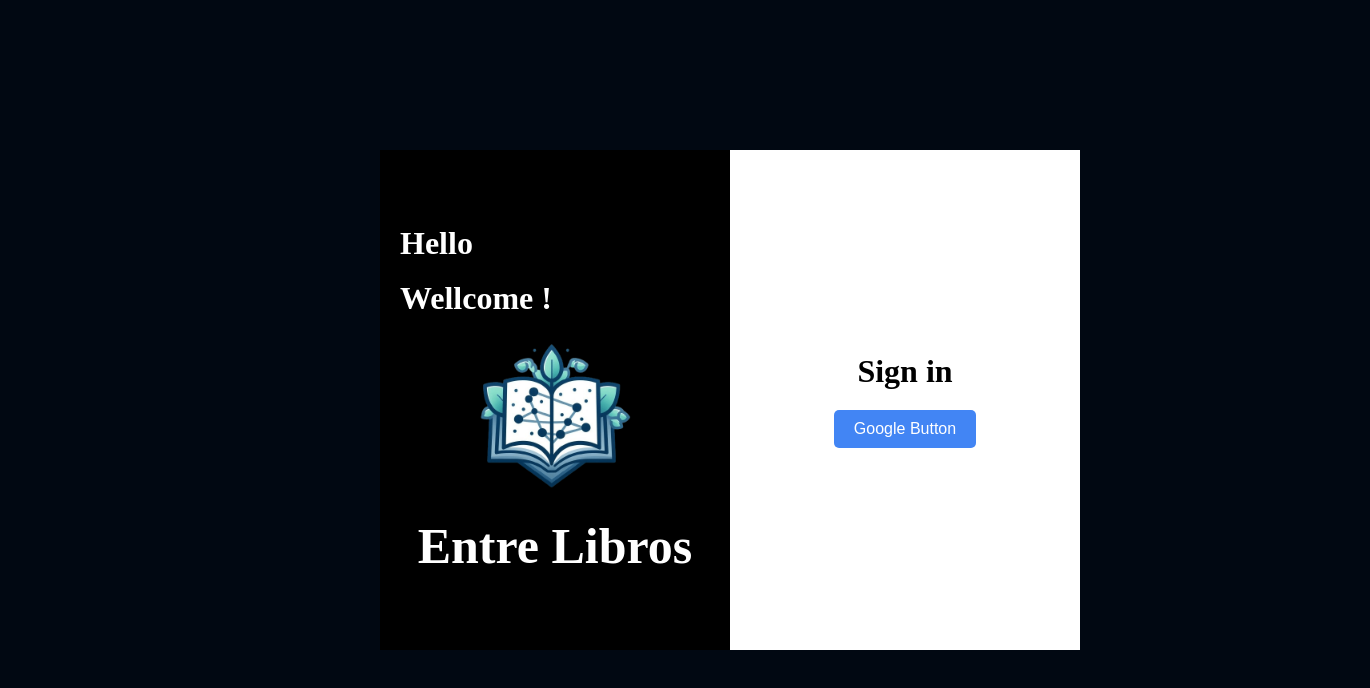
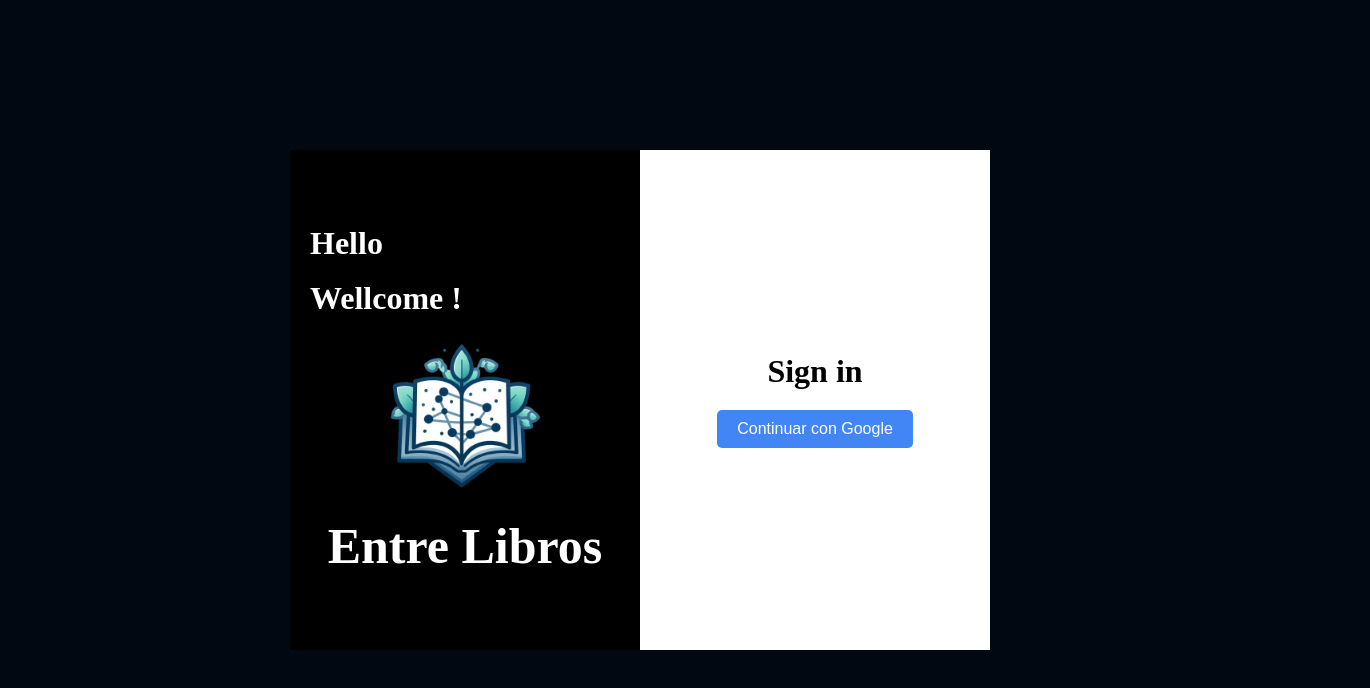
Before and after one commit to Giancarlo-Mirko/EntreLibros, a React (Vite) app: page /signin in a window 1280 px wide. Shown: the top 688 px of the page, 1370 px wide, since content can reach past the window. Built offline with nearby package versions, Linux system fonts and the light colour scheme; no server answers.

Commit message:
update style

```diff
--- a/src/pages/SignIn.jsx
+++ b/src/pages/SignIn.jsx
@@ -92,7 +92,7 @@ const SignIn = () => {
               <h1>Sign in</h1>
               <div>
                 <GoogleButton onClick={handleGoogleSignIn}>
-                  Google Button
+                  Continuar con Google
                 </GoogleButton>
               </div>
             </Informacion>
--- a/src/pages/styles/sSignIn.js
+++ b/src/pages/styles/sSignIn.js
@@ -7,7 +7,7 @@ export const ContentSignIn = styled.div`
   align-items: center;
   justify-content: center;
   height: 100vh;
-  width: 100vw;
+  width: 100%;
 `;
 
 export const SignInWrapper = styled.div`
```
